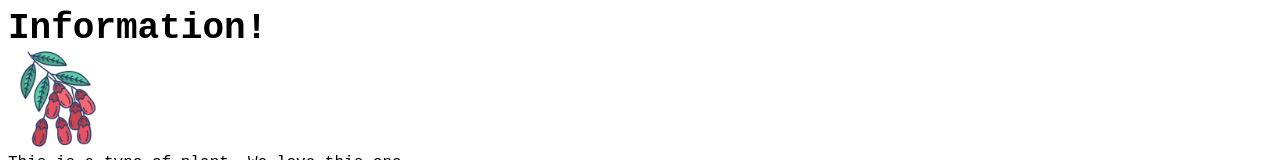
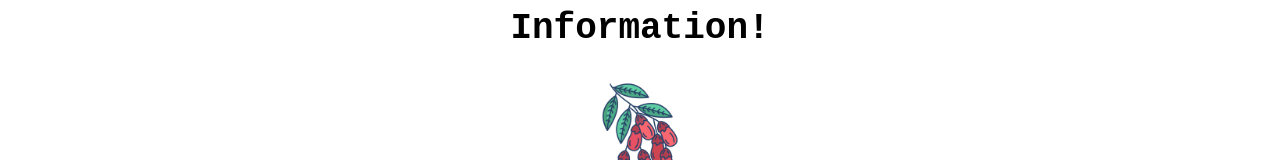
Before and after one commit to juan-est145/Odin_Project, a plain HTML site: page 04-flex-information/index.html in a window 1280 px wide. Shown: the top 160 px of the page. Drawn offline with Linux system fonts and the light colour scheme.

Commit message:
Advances

```diff
--- a/04-flex-information/index.html
+++ b/04-flex-information/index.html
@@ -8,7 +8,8 @@
     <link rel="stylesheet" href="style.css">
   </head>
   <body>
-    <div class="title">Information!</div>
+    <div class="main-page">
+      <div class="title">Information!</div>
 
     <img src="./images/barberry.png" alt="barberry">
     <div class="text">This is a type of plant. We love this one.</div>
@@ -21,7 +22,7 @@
 
     <img src="./images/saffron.png" alt="saffron">
     <div class="text">I'm running out of things to say about plants.</div>
-
+    </div>
     <!-- disregard this section, it's here to give attribution to the creator of these icons -->
     <div class="footer">
       <div>Icons made by <a href="https://www.flaticon.com/authors/icongeek26" title="Icongeek26">Icongeek26</a> from <a href="https://www.flaticon.com/" title="Flaticon">www.flaticon.com</a></div>
--- a/04-flex-information/style.css
+++ b/04-flex-information/style.css
@@ -1,5 +1,6 @@
 body {
   font-family: 'Courier New', Courier, monospace;
+  text-align: center;
 }
 
 img {
@@ -10,6 +11,7 @@ img {
 .title {
   font-size: 36px;
   font-weight: 900;
+  margin-bottom: 32px;
 }
 
 /* do not edit this footer */
```
